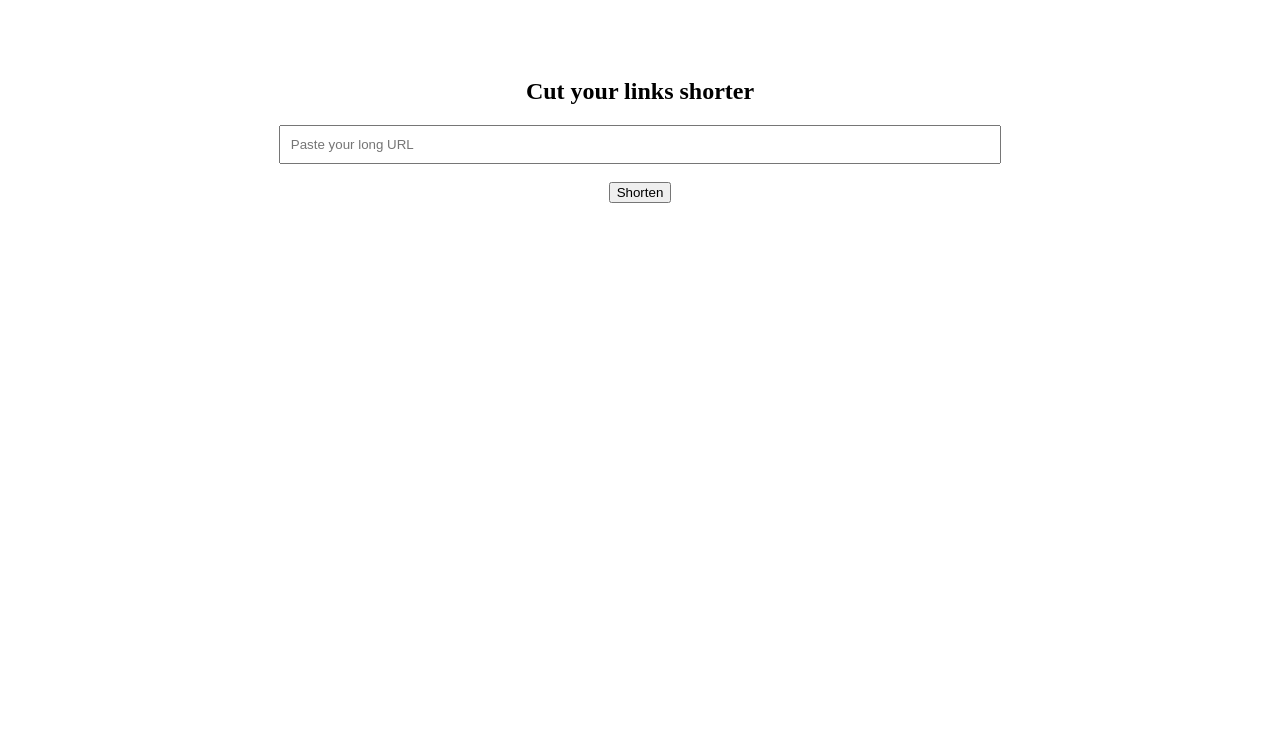
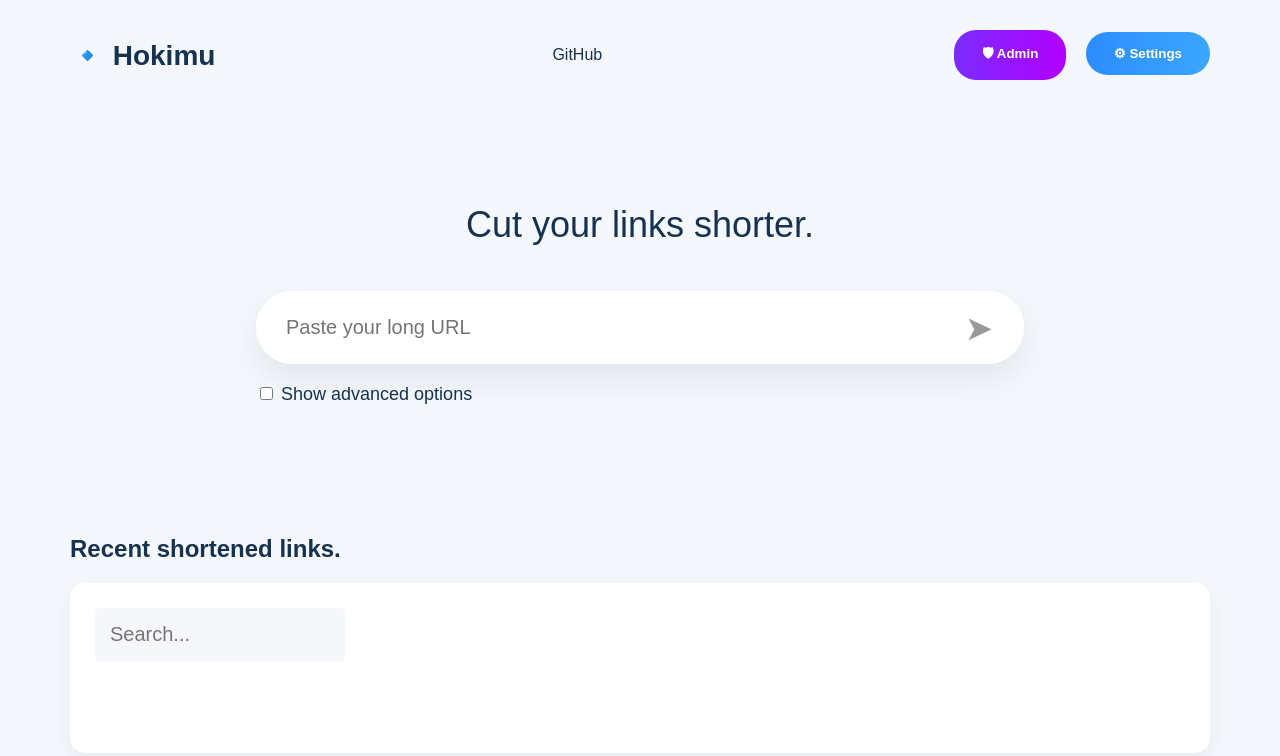
Before and after one commit to hokimu8899/shortlink, a plain HTML site: page index.html in a window 1280 px wide. Drawn offline with Linux system fonts and the light colour scheme.

Commit message:
Update index.html

```diff
--- a/index.html
+++ b/index.html
@@ -1,21 +1,139 @@
 <!DOCTYPE html>
-<html>
+<html lang="id">
 <head>
-  <title>Hokimu Link</title>
+  <meta charset="UTF-8" />
+  <meta name="viewport" content="width=device-width, initial-scale=1.0" />
+  <title>Hokimu Shortlink</title>
+  <style>
+    body{
+      margin:0;
+      font-family: Arial, sans-serif;
+      background:#f4f7fb;
+      color:#16324f;
+    }
+    header{
+      display:flex;
+      justify-content:space-between;
+      align-items:center;
+      padding:30px 70px;
+    }
+    .logo{
+      font-size:28px;
+      font-weight:bold;
+    }
+    .nav button{
+      border:0;
+      padding:14px 28px;
+      border-radius:22px;
+      margin-left:15px;
+      color:white;
+      font-weight:bold;
+      cursor:pointer;
+    }
+    .admin{background:linear-gradient(90deg,#7b2cff,#b100ff);}
+    .setting{background:linear-gradient(90deg,#2d8cff,#3aa7ff);}
+    main{
+      text-align:center;
+      padding-top:70px;
+    }
+    h1{
+      font-size:36px;
+      font-weight:400;
+    }
+    .box{
+      margin:45px auto 20px;
+      width:60%;
+      background:white;
+      border-radius:40px;
+      box-shadow:0 15px 35px rgba(0,0,0,.08);
+      display:flex;
+      overflow:hidden;
+    }
+    input{
+      flex:1;
+      border:0;
+      padding:25px 30px;
+      font-size:20px;
+      outline:none;
+    }
+    button.go{
+      width:90px;
+      border:0;
+      background:white;
+      font-size:34px;
+      color:#999;
+      cursor:pointer;
+    }
+    .adv{
+      width:60%;
+      margin:auto;
+      text-align:left;
+      font-size:18px;
+    }
+    #hasil{
+      margin-top:25px;
+      font-size:20px;
+      color:#0077ff;
+      font-weight:bold;
+    }
+    .recent{
+      margin:130px 70px 0;
+      text-align:left;
+    }
+    .card{
+      background:white;
+      height:120px;
+      border-radius:15px;
+      box-shadow:0 10px 25px rgba(0,0,0,.05);
+      padding:25px;
+    }
+  </style>
 </head>
-<body style="text-align:center; padding:50px;">
-  <h2>Cut your links shorter</h2>
-  <input id="url" style="width:60%; padding:10px;" placeholder="Paste your long URL">
-  <br><br>
-  <button onclick="go()">Shorten</button>
+<body>
+
+<header>
+  <div class="logo">🔹 Hokimu</div>
+  <div>GitHub</div>
+  <div class="nav">
+    <button class="admin">🛡 Admin</button>
+    <button class="setting">⚙ Settings</button>
+  </div>
+</header>
+
+<main>
+  <h1>Cut your links shorter.</h1>
+
+  <div class="box">
+    <input id="url" placeholder="Paste your long URL" />
+    <button class="go" onclick="shorten()">➤</button>
+  </div>
+
+  <div class="adv">
+    <input type="checkbox" /> Show advanced options
+  </div>
+
   <p id="hasil"></p>
+</main>
 
-  <script>
-    function go() {
-      let u = document.getElementById("url").value;
-      let s = window.location.origin + "/" + Math.random().toString(36).substring(7);
-      document.getElementById("hasil").innerHTML = s;
-    }
-  </script>
+<section class="recent">
+  <h2>Recent shortened links.</h2>
+  <div class="card">
+    <input placeholder="Search..." style="padding:15px;width:220px;border:0;background:#f5f7fa;border-radius:5px;">
+  </div>
+</section>
+
+<script>
+function shorten(){
+  let url = document.getElementById("url").value;
+  if(!url){
+    alert("Masukkan link dulu");
+    return;
+  }
+  let code = Math.random().toString(36).substring(2,8);
+  document.getElementById("hasil").innerHTML =
+    "Short link: " + window.location.origin + "/" + code;
+}
+</script>
+
 </body>
 </html>
```
